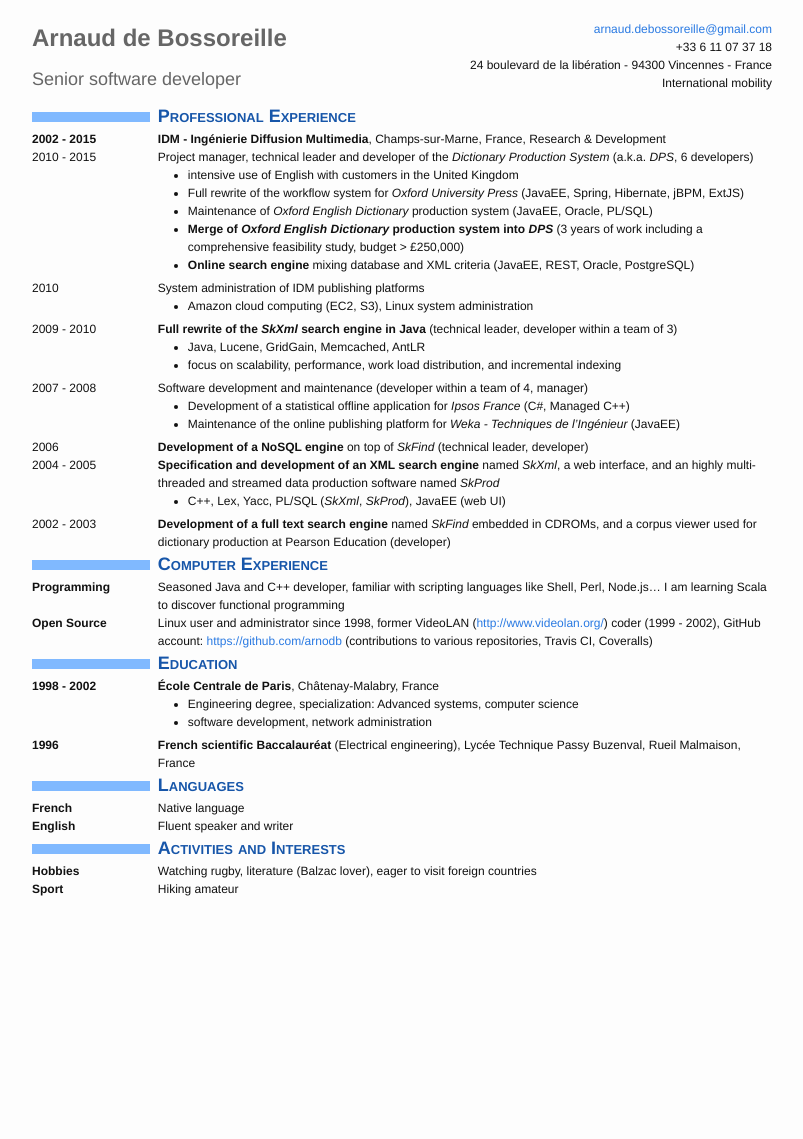
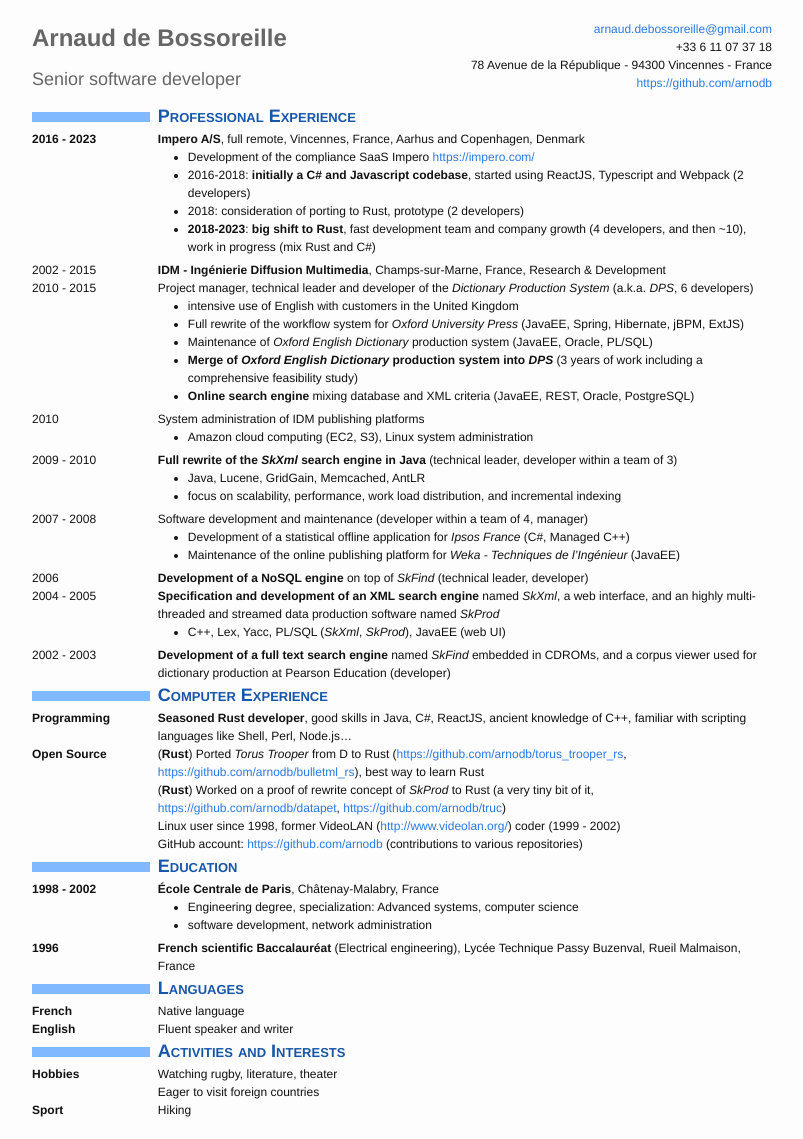
Before and after one commit to arnodb/arnodb.github.io, a Jekyll site: the page built from resume.md, in a window 1280 px wide. Shown: the whole page, without its empty margins (238-1041 px from the left). Built offline with Jekyll 4.4.1, drawn with Linux system fonts in a browser that asks for light colours; before the commit the page ends 918 px from its top, so only the background shows below that.

Commit message:
Resume 2023

```diff
--- a/resume.md
+++ b/resume.md
@@ -6,8 +6,8 @@ permalink: /resume/
 
 <mailto:arnaud.debossoreille@gmail.com>\\
 +33 6 11 07 37 18\\
-24 boulevard de la libération - 94300 Vincennes - France\\
-International mobility
+78 Avenue de la République - 94300 Vincennes - France\\
+<https://github.com/arnodb>
 {: .resume-right-block }
 
 **Arnaud de Bossoreille**
@@ -19,7 +19,14 @@ Senior software developer
 Professional Experience
 -----------------------
 
-**2002 - 2015**
+**2016 - 2023**
+:   **Impero A/S**, full remote, Vincennes, France, Aarhus and Copenhagen, Denmark
+    * Development of the compliance SaaS Impero <https://impero.com/>
+    * 2016-2018: **initially a C# and Javascript codebase**, started using ReactJS, Typescript and Webpack (2 developers)
+    * 2018: consideration of porting to Rust, prototype (2 developers)
+    * **2018-2023**: **big shift to Rust**, fast development team and company growth (4 developers, and then ~10), work in progress (mix Rust and C#)
+
+2002 - 2015
 :   **IDM - Ingénierie Diffusion Multimedia**, Champs-sur-Marne, France, Research & Development
 
 2010 - 2015
@@ -28,7 +35,7 @@ Professional Experience
     * intensive use of English with customers in the United Kingdom
     * Full rewrite of the workflow system for _Oxford University Press_ (JavaEE, Spring, Hibernate, jBPM, ExtJS)
     * Maintenance of _Oxford English Dictionary_ production system (JavaEE, Oracle, PL/SQL)
-    * **Merge of _Oxford English Dictionary_ production system into _DPS_** (3 years of work including a comprehensive feasibility study, budget > £250,000)
+    * **Merge of _Oxford English Dictionary_ production system into _DPS_** (3 years of work including a comprehensive feasibility study)
     * **Online search engine** mixing database and XML criteria (JavaEE, REST, Oracle, PostgreSQL)
 
 2010
@@ -63,10 +70,13 @@ Computer Experience
 -------------------
 
 **Programming**
-:   Seasoned Java and C++ developer, familiar with scripting languages like Shell, Perl, Node.js... I am learning Scala to discover functional programming
+:   **Seasoned Rust developer**, good skills in Java, C#, ReactJS, ancient knowledge of C++, familiar with scripting languages like Shell, Perl, Node.js...
 
 **Open Source**
-:   Linux user and administrator since 1998, former VideoLAN (<http://www.videolan.org/>) coder (1999 - 2002), GitHub account: <https://github.com/arnodb> (contributions to various repositories, Travis CI, Coveralls)
+:   (**Rust**) Ported _Torus Trooper_ from D to Rust (<https://github.com/arnodb/torus_trooper_rs>, <https://github.com/arnodb/bulletml_rs>), best way to learn Rust
+:   (**Rust**) Worked on a proof of rewrite concept of _SkProd_ to Rust (a very tiny bit of it, <https://github.com/arnodb/datapet>, <https://github.com/arnodb/truc>)
+:   Linux user since 1998, former VideoLAN (<http://www.videolan.org/>) coder (1999 - 2002)
+:   GitHub account: <https://github.com/arnodb> (contributions to various repositories)
 
 
 Education
@@ -94,7 +104,8 @@ Activities and Interests
 ------------------------
 
 **Hobbies**
-:   Watching rugby, literature (Balzac lover), eager to visit foreign countries
+:   Watching rugby, literature, theater
+:   Eager to visit foreign countries
 
 **Sport**
-:   Hiking amateur
+:   Hiking
```
